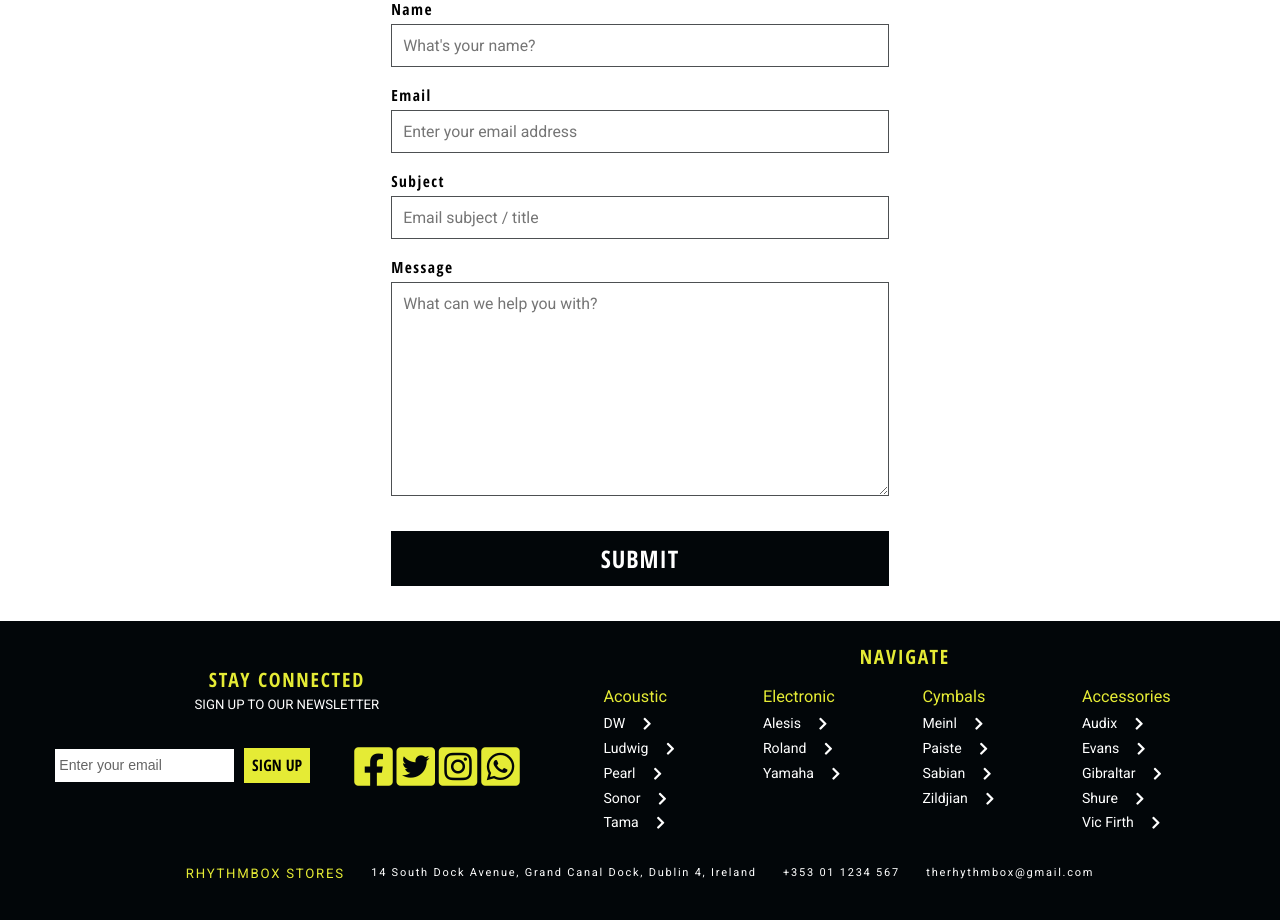
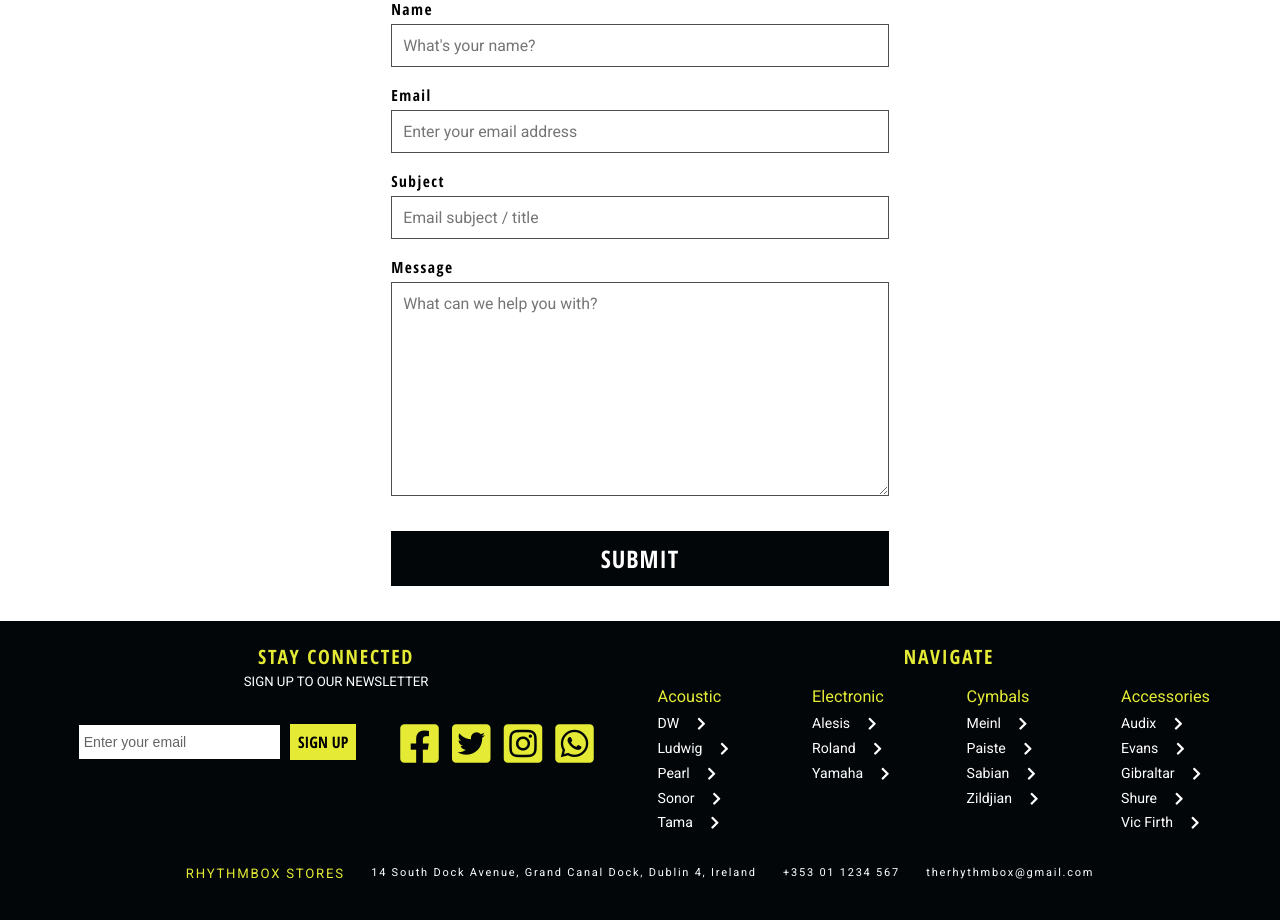
Before and after one commit to cjcon90/the_rhythm_box, a Django app: page /contact/ in a window 1280 px wide. Shown: the part 158-1078 px from the top of the page. Run offline with Django 3.2, Linux system fonts and the light colour scheme; data comes from the database, SQL or seed files in the repository; some libraries are stand-ins or nearby versions.

Commit message:
refactor app.js

```diff
--- a/static/scripts/app.js
+++ b/static/scripts/app.js
@@ -14,19 +14,3 @@ hamburger.addEventListener("click", () => {
     menuList[i].classList.toggle("nav-list-appear");
   }
 });
-
-// Hover dropdown functionality for desktop navbar
-for(let item of menuList) {
-  item.forEach(e => {
-    e.addEventListener('mouseover', () => {
-      makeVisible(e)
-      e.addEventListener('mouseover', () => {
-        makeVisible(e)
-      })
-    })
-  })
-}
-
-function makeVisible(element) {
-  element.setAttribute("style", "display: inline-block;");
-}
--- a/static/scss/layout/_footer.scss
+++ b/static/scss/layout/_footer.scss
@@ -3,22 +3,24 @@
   padding: 2.5rem;
   @include respond(lg) {
     display: grid;
-    grid-template-columns: repeat(7, 1fr);
+    grid-template-columns: repeat(2, 1fr);
     grid-template-rows: repeat(2, min-content);
     gap: 2rem 0;
+    align-items: start;
   }
 
   // NEWSLETTER SIGN UP AND SOCIAL MEDIA ICONS
   .connect {
     max-width: 72.5rem;
-    margin: auto;
+    margin: 0 auto;
     @include respond(md) {
       display: grid;
       grid-template-columns: 55% 1fr;
       gap: 2rem 5rem;
     }
     @include respond(lg) {
-      grid-column: 1 / 4;
+      max-width: none;
+      grid-column: 1 / 2;
       grid-row: 1 / 2;
     }
     &__heading {
@@ -82,6 +84,7 @@
       margin: 1.5rem 0;
       display: flex;
       justify-content: space-between;
+      gap: 1.5rem;
       @include respond(md) {
         justify-content: space-between;
         align-items: center;
@@ -105,7 +108,7 @@
     max-width: 72.5rem;
     margin: auto;
     @include respond(lg) {
-      grid-column: 4 / 8;
+      grid-column: 2 / 3;
       grid-row: 1 / 2;
       width: 100%;
     }
--- a/static/scss/pages/_home.scss
+++ b/static/scss/pages/_home.scss
@@ -68,6 +68,10 @@
       padding: 1.5rem 2.5rem;
       @include respond(md) {
         font-size: 2.5rem;
+      }
+      @include respond(lg) {
+        font-size: 3rem;
+
       }
     }
 
@@ -156,6 +160,9 @@
       text-align: center;
       letter-spacing: 0.5rem;
       font-size: 3.5rem;
+      @include respond(lg) {
+        width: 50%;
+      }
     }
   }
 }
```
Also changed, not shown: static/css/main.css.
